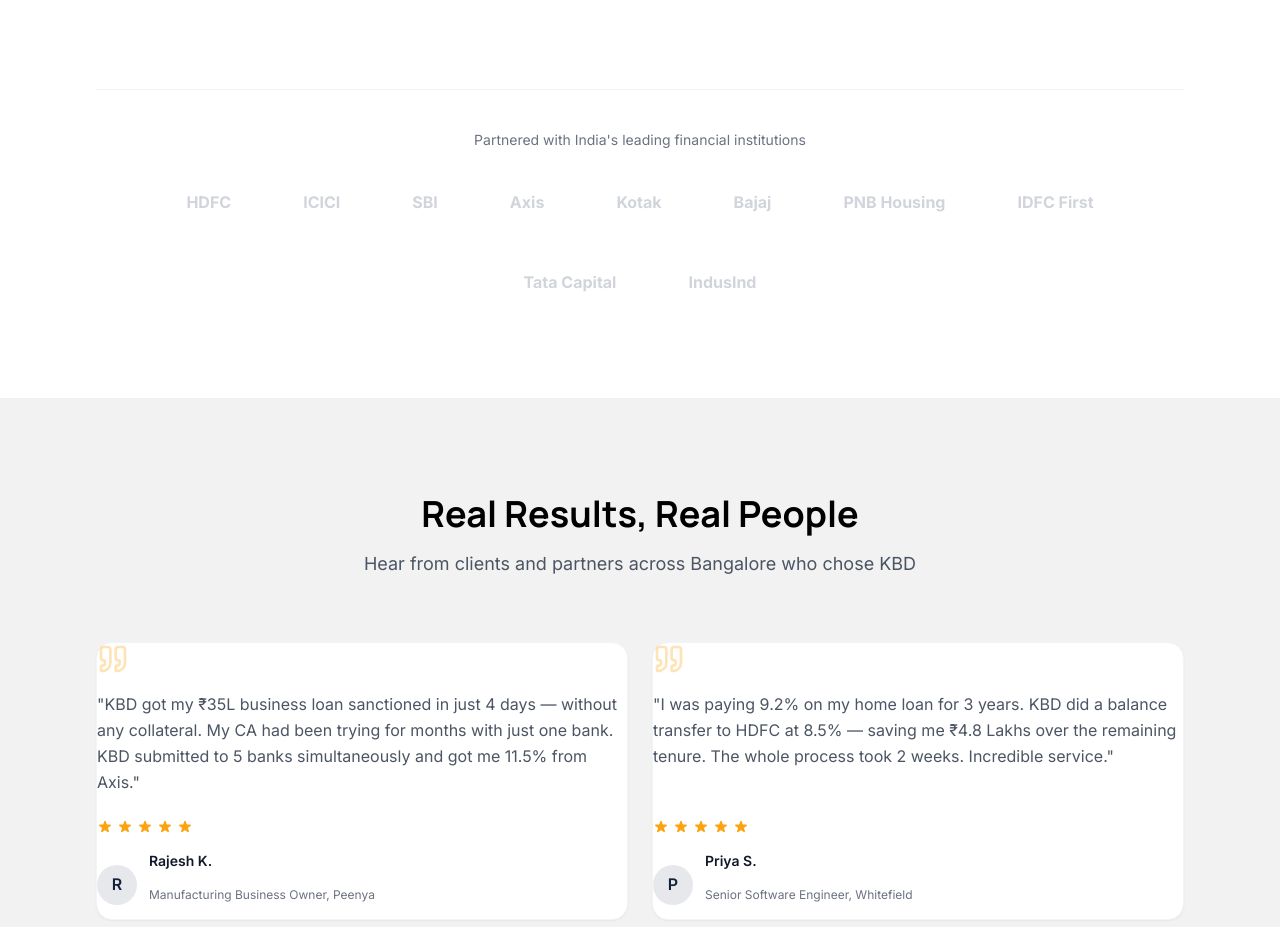
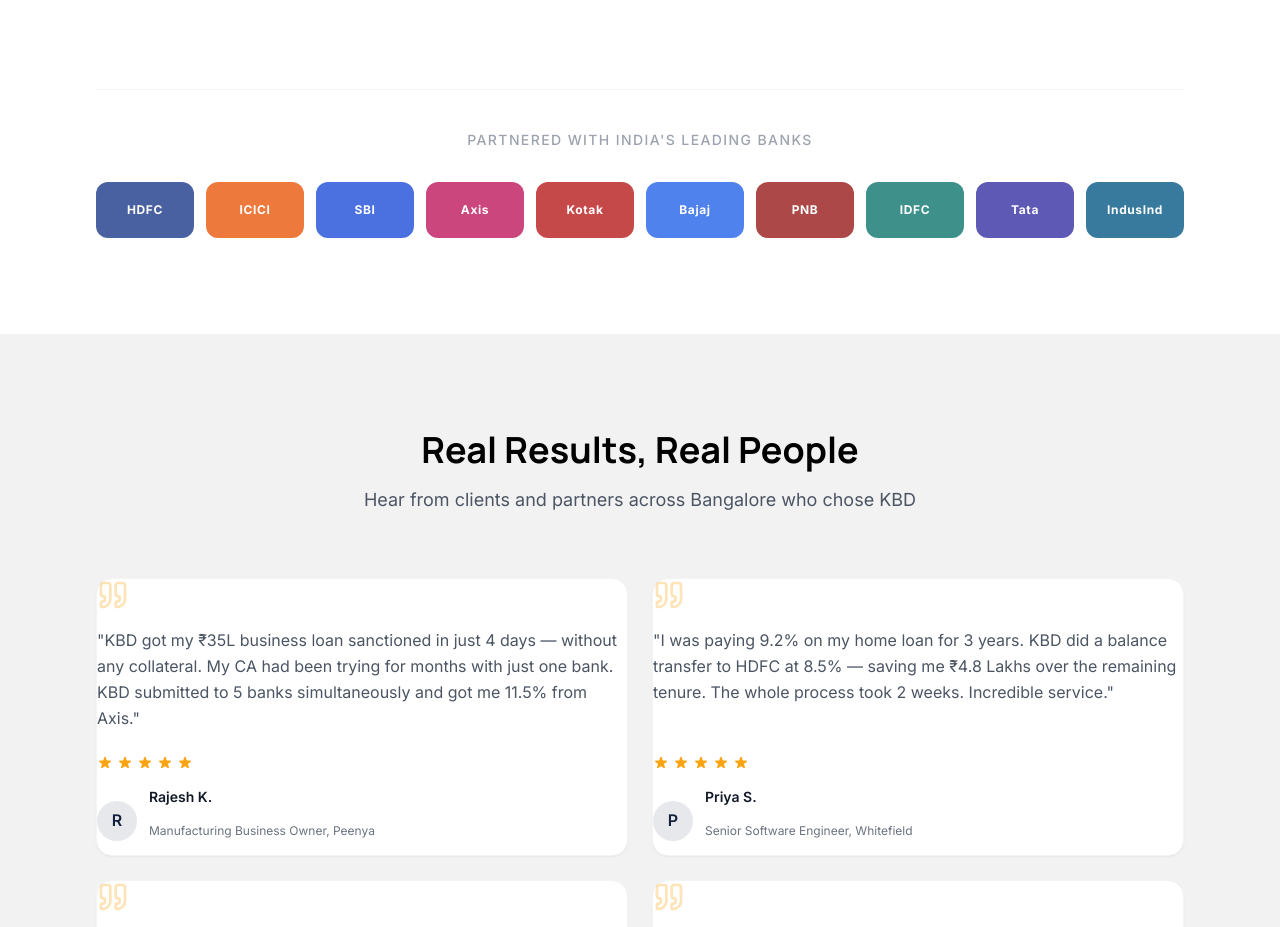
Before and after one commit to kbdcreditsolutions/KBDV2, a Next.js app: page / in a window 1280 px wide. Shown: the part 3020-3947 px from the top of the page. Built offline with nearby package versions, Linux system fonts and the light colour scheme; no server answers.

Commit message:
design: bank partner badges with brand colors instead of plain text

```diff
--- a/src/components/home/why-kbd.tsx
+++ b/src/components/home/why-kbd.tsx
@@ -75,16 +75,29 @@
 
             {/* Bank Partner Logos */}
             <div className="mt-16 pt-10 border-t border-gray-100">
-                <p className="text-center text-sm text-gray-500 mb-8">
-                    Partnered with India&apos;s leading financial institutions
+                <p className="text-center text-sm text-gray-400 mb-8 uppercase tracking-widest font-medium">
+                    Partnered with India&apos;s leading banks
                 </p>
-                <div className="flex flex-wrap justify-center items-center gap-6 lg:gap-10">
-                    {['HDFC', 'ICICI', 'SBI', 'Axis', 'Kotak', 'Bajaj', 'PNB Housing', 'IDFC First', 'Tata Capital', 'IndusInd'].map((bank) => (
+                <div className="grid grid-cols-5 md:grid-cols-10 gap-3">
+                    {[
+                        { name: 'HDFC', color: 'bg-blue-900' },
+                        { name: 'ICICI', color: 'bg-orange-600' },
+                        { name: 'SBI', color: 'bg-blue-700' },
+                        { name: 'Axis', color: 'bg-pink-700' },
+                        { name: 'Kotak', color: 'bg-red-700' },
+                        { name: 'Bajaj', color: 'bg-blue-600' },
+                        { name: 'PNB', color: 'bg-red-800' },
+                        { name: 'IDFC', color: 'bg-teal-700' },
+                        { name: 'Tata', color: 'bg-indigo-800' },
+                        { name: 'IndusInd', color: 'bg-sky-800' },
+                    ].map((bank) => (
                         <div
-                            key={bank}
-                            className="h-10 px-4 flex items-center justify-center text-base font-bold text-gray-300 hover:text-accent transition-colors duration-300 cursor-default"
+                            key={bank.name}
+                            className={`${bank.color} rounded-xl h-14 flex items-center justify-center opacity-80 hover:opacity-100 hover:scale-105 transition-all duration-300 cursor-default`}
                         >
-                            {bank}
+                            <span className="text-white text-xs font-bold tracking-wider">
+                                {bank.name}
+                            </span>
                         </div>
                     ))}
                 </div>
```
